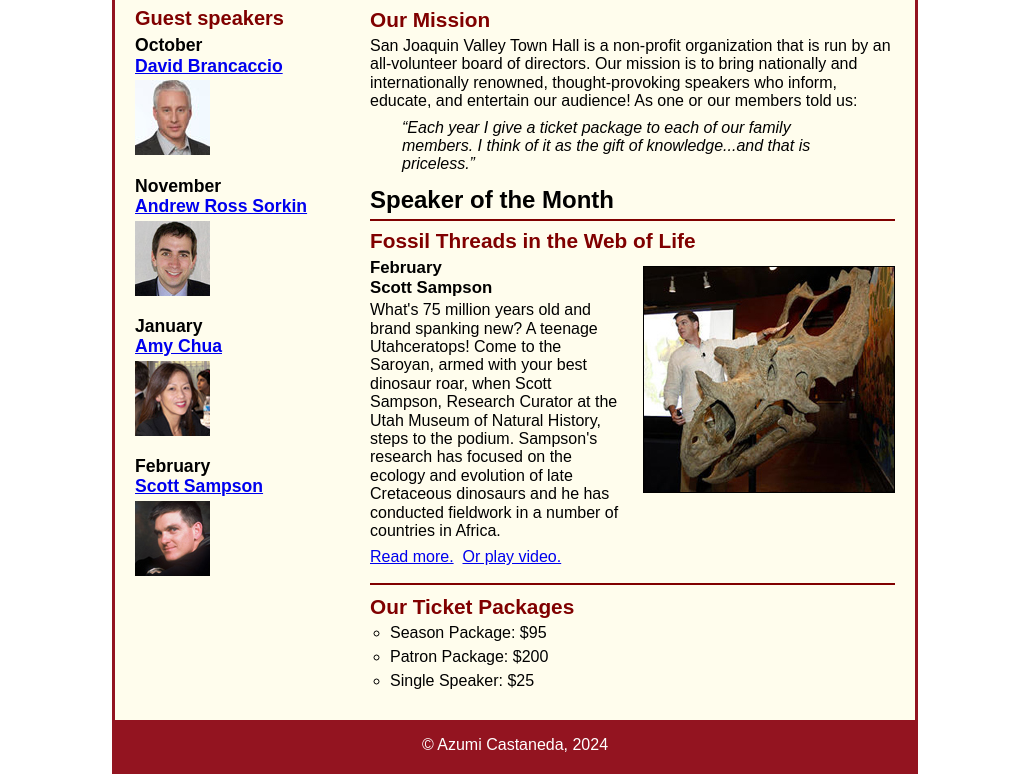
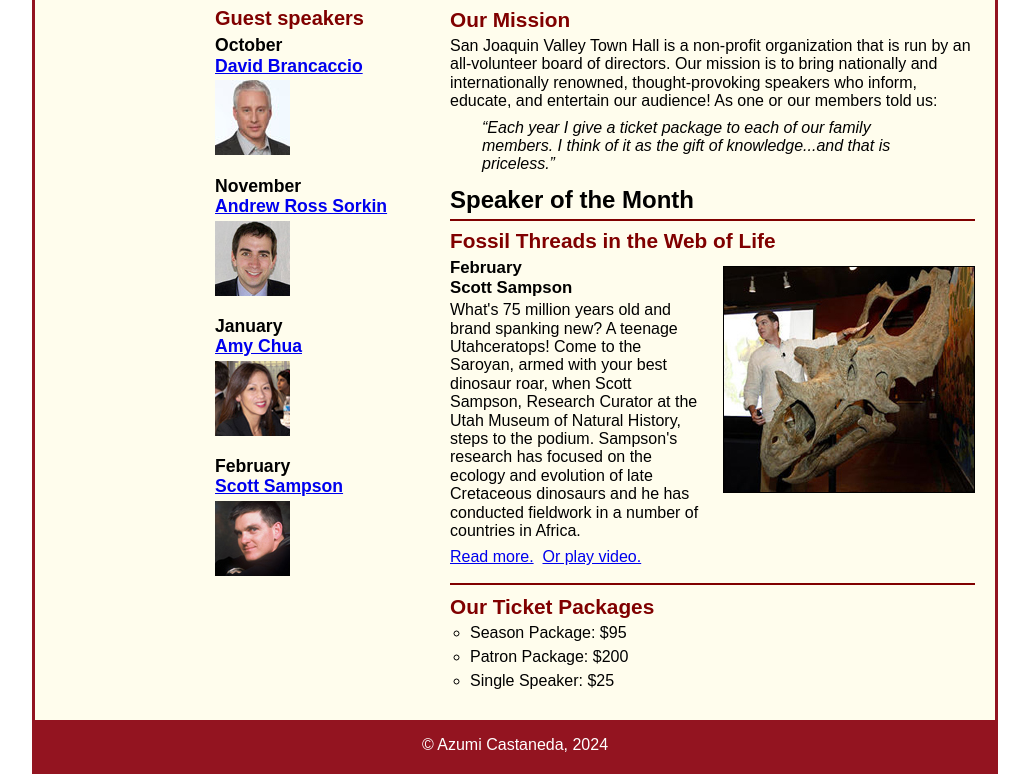
Before and after one commit to aic-25/A11, a plain HTML site: page index.html in a window 1280 px wide. Shown: the part 171-945 px from the top of the page, without its empty margins (125-1154 px from the left). Drawn offline with nearby package versions, Linux system fonts and the light colour scheme; some packages are replaced by stand-ins of ours; a script that the page names is missing.

Commit message:
Update c8_main.css

```diff
--- a/styles/c8_main.css
+++ b/styles/c8_main.css
@@ -9,7 +9,7 @@ html {
 body {
 	font-family: Arial, Helvetica, sans-serif;
     font-size: 100%;
-    width: 800px;
+    width: 960px;
     margin: 0 auto;
     border: 3px solid #931420;
     background-color: #fffded;
```
